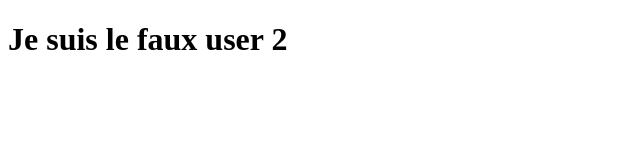
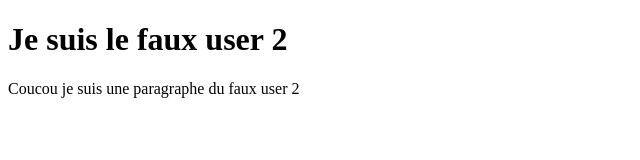
Before and after one commit to Jeremy-Bojko/demo-git, a plain HTML site: page index.html in a window 1280 px wide. Shown: the whole page, without its empty margins (0-640 px from the left). Drawn offline with Linux system fonts and the light colour scheme.

Commit message:
Update index.html

```diff
--- a/index.html
+++ b/index.html
@@ -7,5 +7,6 @@
   </head>
   <body>
     <h1>Je suis le faux user 2</h1>
+    <p>Coucou je suis une paragraphe du faux user 2</p>
   </body>
 </html>
```
